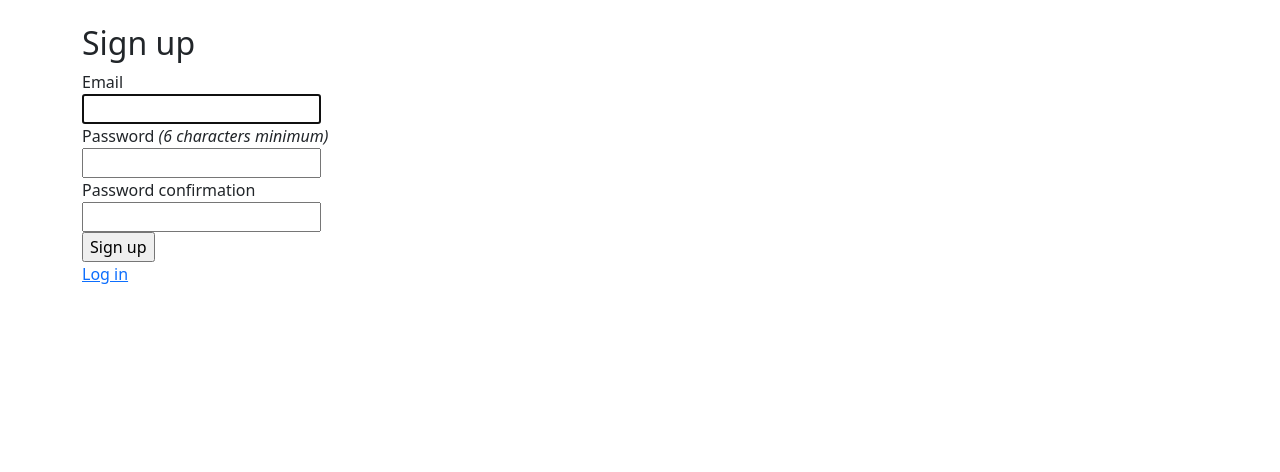
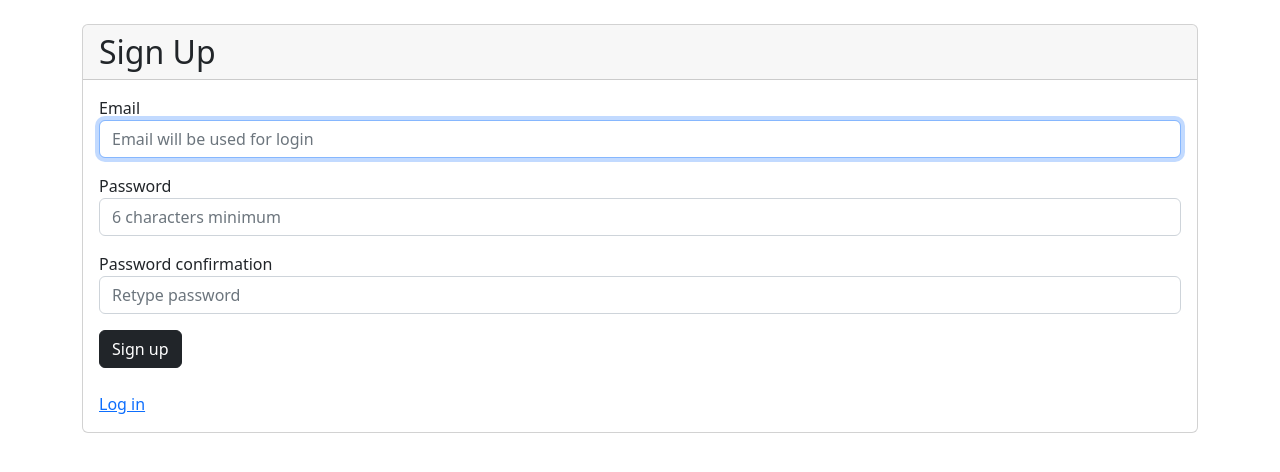
Before and after one commit to EricYoung37/Friend-List-App, a Rails app: page /users/sign_up in a window 1280 px wide. Shown: the part 56-528 px from the top of the page. Run offline with Rails 7, Linux system fonts and the light colour scheme; some libraries are stand-ins or nearby versions.

Commit message:
styled sign-in, sign-up, profile-editting pages

```diff
--- a/app/views/devise/registrations/new.html.erb
+++ b/app/views/devise/registrations/new.html.erb
@@ -1,29 +1,31 @@
-<h2>Sign up</h2>
 
+
+<div class="card">
+  <h2 class="card-header">Sign Up</h2>
+  <div class="card-body">
     <%= form_for(resource, as: resource_name, url: registration_path(resource_name), data: {turbo: false}) do |f| %>
       <%= render "devise/shared/error_messages", resource: resource %>
 
-  <div class="field">
-    <%= f.label :email %><br />
-    <%= f.email_field :email, autofocus: true, autocomplete: "email" %>
-  </div>
+      <div class="field form-group">
+        <%= f.label :email %><br/>
+        <%= f.email_field :email, autofocus: true, autocomplete: "email", class:"form-control", placeholder:"Email will be used for login" %>
+      </div><p/>
 
-  <div class="field">
-    <%= f.label :password %>
-    <% if @minimum_password_length %>
-    <em>(<%= @minimum_password_length %> characters minimum)</em>
-    <% end %><br />
-    <%= f.password_field :password, autocomplete: "new-password" %>
-  </div>
+      <div class="field form-group">
+        <%= f.label :password %><br/>
+        <%= f.password_field :password, autocomplete: "new-password", class:"form-control", placeholder:"6 characters minimum" %>
+      </div></p>
 
-  <div class="field">
-    <%= f.label :password_confirmation %><br />
-    <%= f.password_field :password_confirmation, autocomplete: "new-password" %>
-  </div>
+      <div class="field form-group">
+        <%= f.label :password_confirmation %><br/>
+        <%= f.password_field :password_confirmation, autocomplete: "new-password", class:"form-control", placeholder:"Retype password" %>
+      </div><p/>
 
       <div class="actions">
-    <%= f.submit "Sign up" %>
+        <%= f.submit "Sign up", class:"btn btn-dark" %>
       </div>
-<% end %>
+    <% end %><br/>
 
     <%= render "devise/shared/links" %>
+  </div>
+</div>
```
Also changed, not shown: app/views/devise/registrations/edit.html.erb (+6 -3 lines), app/views/devise/sessions/new.html.erb (+5 -2 lines). Lines whose indentation alone changed are shown as unchanged.
